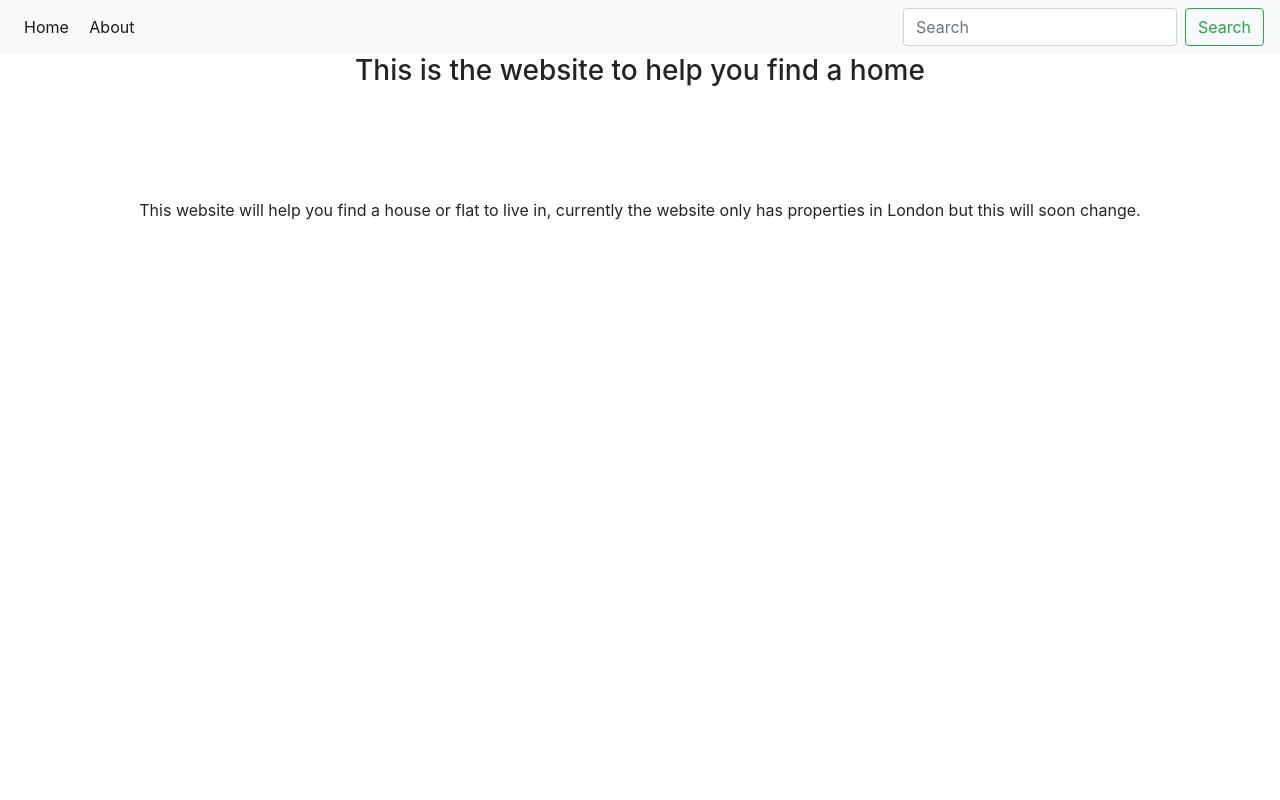
After one commit to Moali97/Property-Webpage, a Django app: page /about in a window 1280 px wide. The commit adds this page. Run offline with Django 3.2, Linux system fonts and the light colour scheme; some libraries are stand-ins or nearby versions.

Commit message:
Added an about page and added a view and made sure URL's knew whee to find it

```diff
--- a/propertyapp/urls.py
+++ b/propertyapp/urls.py
@@ -3,4 +3,5 @@ from . import views
 
 urlpatterns = [
     path('', views.home, name='home'),
+    path('about', views.about, name='about')
 ]
--- a/propertyapp/views.py
+++ b/propertyapp/views.py
@@ -2,4 +2,8 @@ from django.shortcuts import render
 
 
 def home(request):
-    return render (request, 'search.html')
+    return render(request, 'search.html')
+
+
+def about(request):
+    return render(request, 'about.html')
--- a/static/css/base.css
+++ b/static/css/base.css
@@ -5,3 +5,33 @@
 .nav-link{
  display: inline;
 }
+
+
+/*Search bar main page*/
+
+html,
+body,
+.intro {
+  height: 100%;
+}
+
+.mask-custom {
+  background: rgba(24, 24, 16, .2);
+  border-radius: 2em;
+  backdrop-filter: blur(15px);
+  border: 2px solid rgba(255, 255, 255, 0.05);
+  background-clip: padding-box;
+  box-shadow: 10px 10px 10px rgba(46, 54, 68, 0.03);
+}
+
+/*about*/
+
+.about-title {
+  text-align: center;
+}
+
+.about-content{
+ text-align: center;
+ padding: 85px;
+ margin: 25px;
+}
--- /dev/null
+++ b/templates/about.html
@@ -0,0 +1,17 @@
+{% extends 'base.html'  %}
+
+{% block content %}
+
+
+
+    <div class="about-title">
+      <h3>This is the website to help you find a home</h3>
+    </div>
+      <div class="about-content">
+        <p>
+           This website will help you find a house or flat to live in, currently the website only has properties in London but this will soon change.
+        </p>
+      </div>
+
+
+{% endblock content %}
--- a/templates/base.html
+++ b/templates/base.html
@@ -13,8 +13,8 @@
       <div class="collapse navbar-collapse" id="navbarSupportedContent">
         <ul class="navbar-nav mr-auto">
           <li class="nav-item active">
-            <a class="nav-link" href="#">Home <span class="sr-only"></span></a>
-            <a class="nav-link" href="#">About <span class="sr-only"></span></a>
+            <a class="nav-link" href="{% url 'home' %}">Home <span class="sr-only"></span></a>
+            <a class="nav-link" href="{% url 'about' %}">About <span class="sr-only"></span></a>
           </li>
         </ul>
         <form class="form-inline my-2 my-lg-0">
--- a/templates/search.html
+++ b/templates/search.html
@@ -10,7 +10,7 @@
           <div class="container">
             <div class="card mask-custom p-4">
               <div class="card-body">
-                <p class="h1 font-weight-bold mb-4 text-white">Discover the Amazing City</p>
+                <p class="h1 font-weight-bold mb-4 text-white">Find your new London Home </p>
                 <div class="row justify-content-center">
                   <div class="col-md-6 mb-3 mb-md-0">
                     <div id="basic" class="form-outline form-white">
```
Also changed, not shown: 1 other file.
